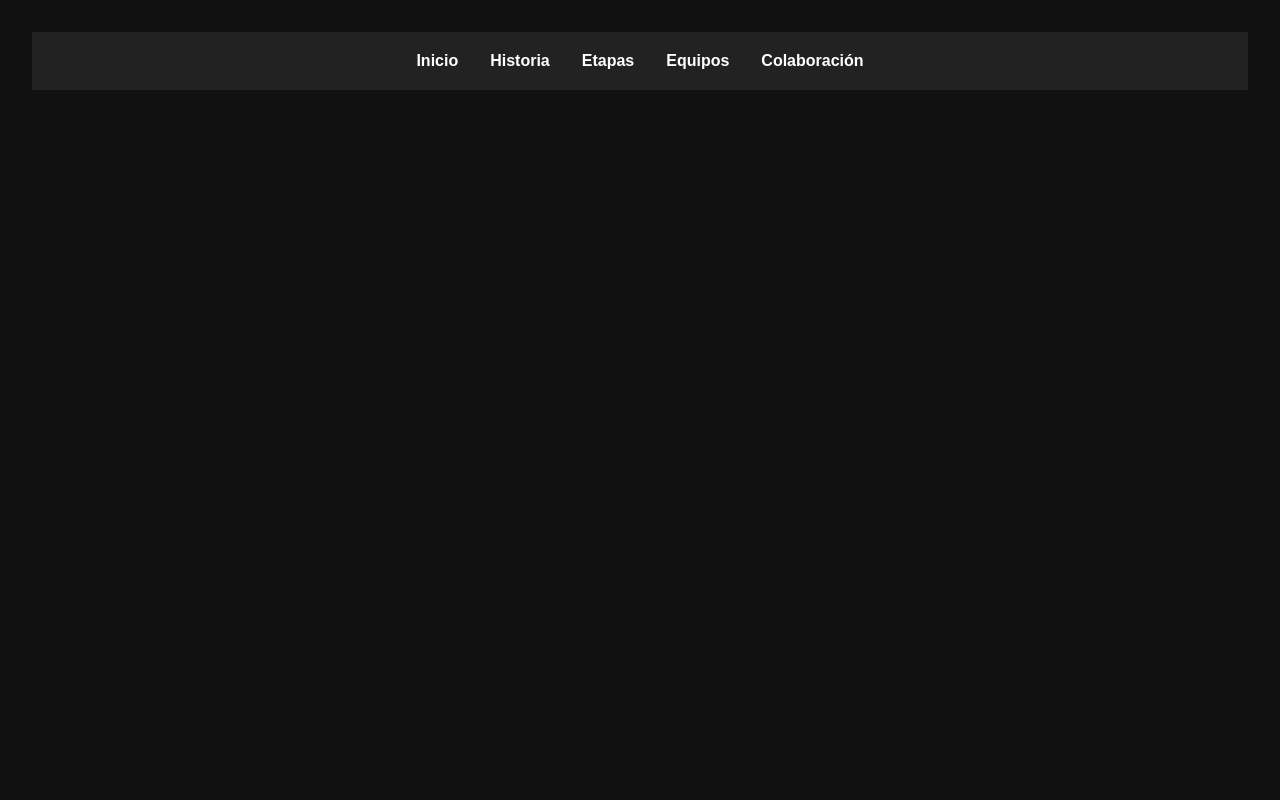
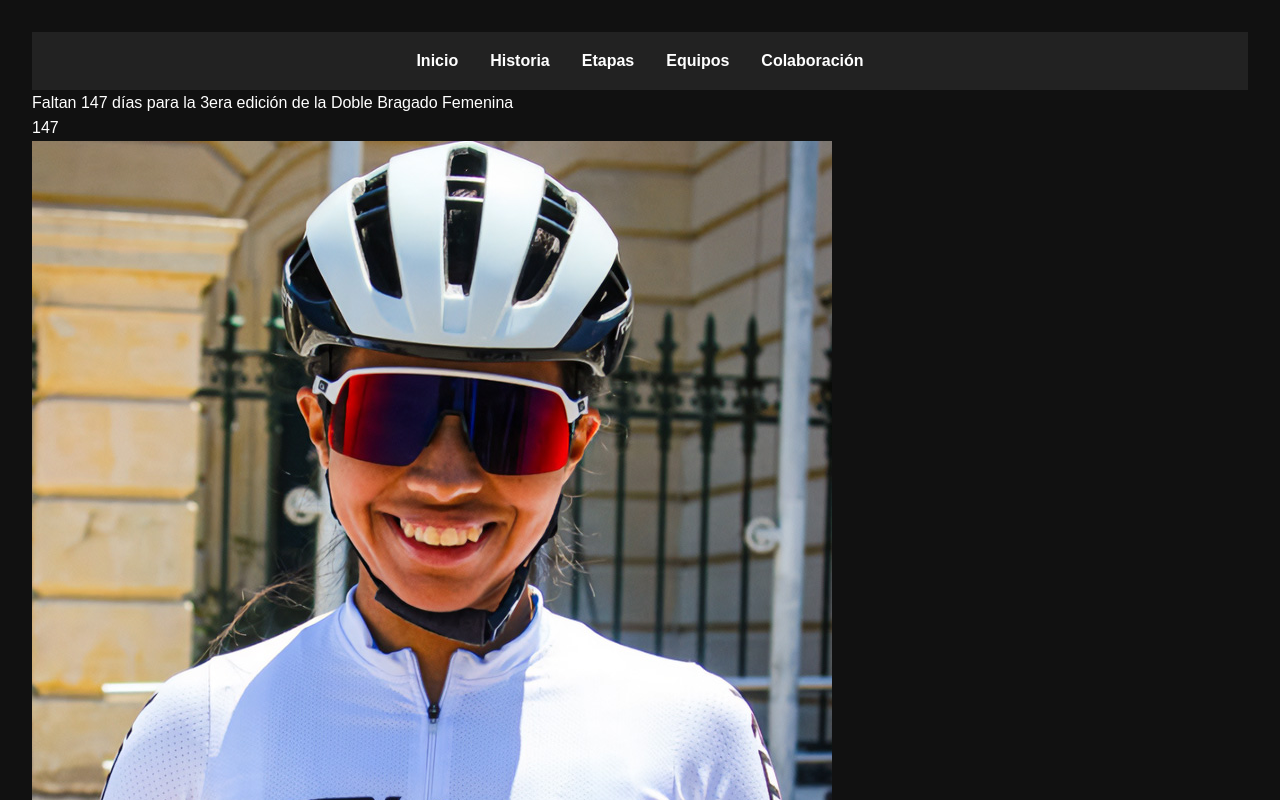
Before and after one commit to yayirove/la-doble-bragado-web, an Astro site: page / in a window 1280 px wide. Shown: the top 800 px of the page. Built offline with nearby package versions, Linux system fonts and the light colour scheme; Astro itself is replaced by a stand-in of ours.

Commit message:
Corrijo layout.astro usando <slot /> para mostrar contenido

```diff
--- a/src/layouts/layout.astro
+++ b/src/layouts/layout.astro
@@ -21,7 +21,7 @@ const { title = "La Doble Bragado", children } = Astro.props;
     </nav>
 
     <main>
-      {children}
+      <slot />
     </main>
 
     <script src="/js/contador.js" defer></script>
```
